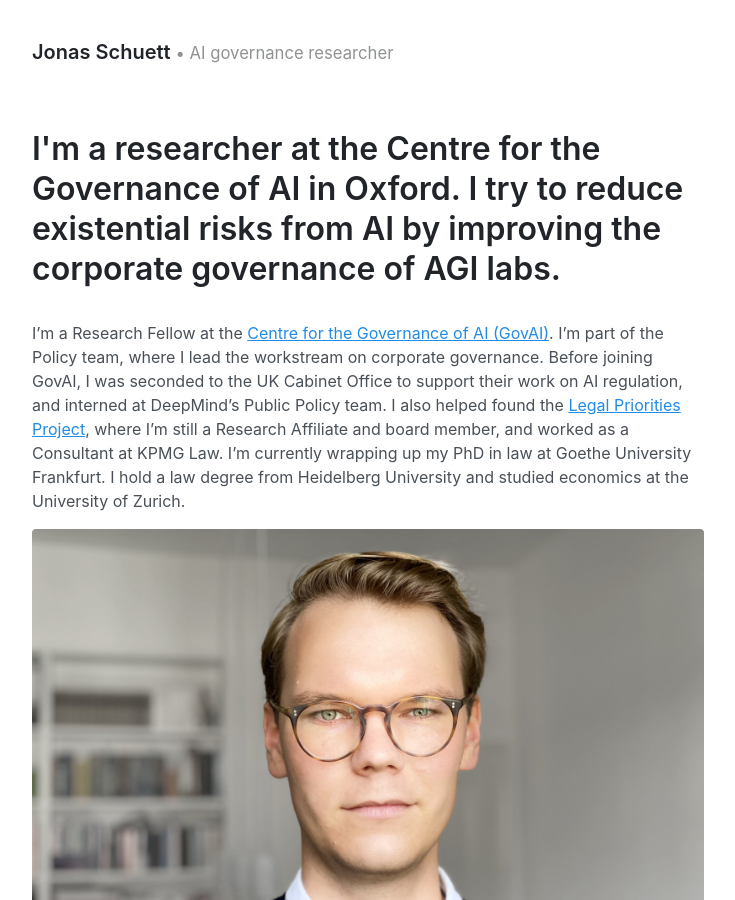
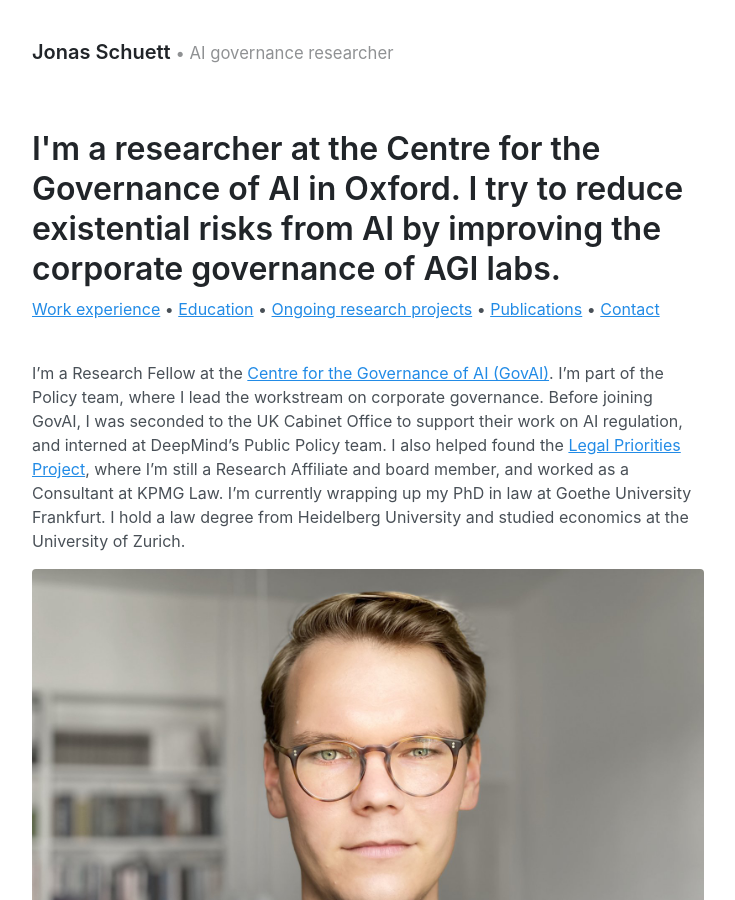
Before and after one commit to jonasschuett/jonasschuett.github.io, a Jekyll site: the page built from _posts/2020-04-04-introduction.md, in a window 1280 px wide and 900 px high. Shown: the whole window, without its empty margins (272-1007 px from the left). Built offline with Jekyll 4.4.1, drawn with Linux system fonts in a browser that asks for light colours.

Commit message:
Update 2020-04-04-introduction.md

```diff
--- a/_posts/2020-04-04-introduction.md
+++ b/_posts/2020-04-04-introduction.md
@@ -2,6 +2,8 @@
 layout: page
 title: I'm a researcher at the Centre for the Governance of AI in Oxford. I try to reduce existential risks from AI by improving the corporate governance of AGI labs.
 ---
+
+[Work experience](#work-experience) • [Education](#education) • [Ongoing research projects](#ongoing-research-projects) • [Publications](#rublications) • [Contact](#contact)
 
 <br> I'm a Research Fellow at the [Centre for the Governance of AI (GovAI)](https://www.governance.ai/). I'm part of the Policy team, where I lead the workstream on corporate governance. Before joining GovAI, I was seconded to the UK Cabinet Office to support their work on AI regulation, and interned at DeepMind’s Public Policy team. I also helped found the [Legal Priorities Project](https://www.legalpriorities.org/), where I'm still a Research Affiliate and board member, and worked as a Consultant at KPMG Law. I'm currently wrapping up my PhD in law at Goethe University Frankfurt. I hold a law degree from Heidelberg University and studied economics at the University of Zurich.
 
```
